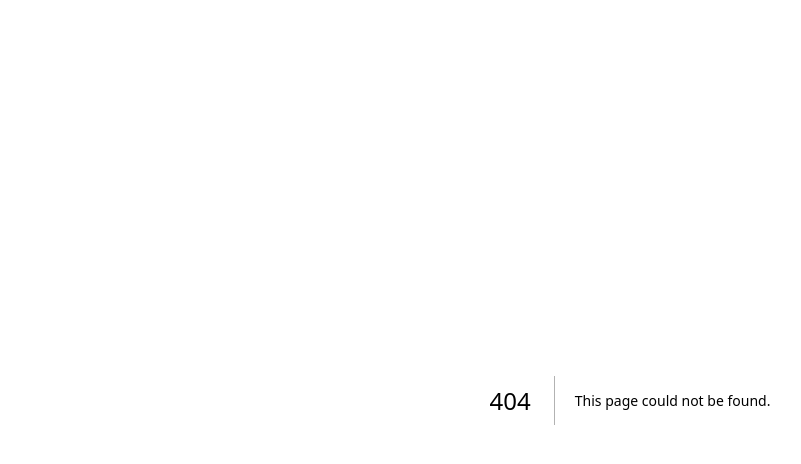
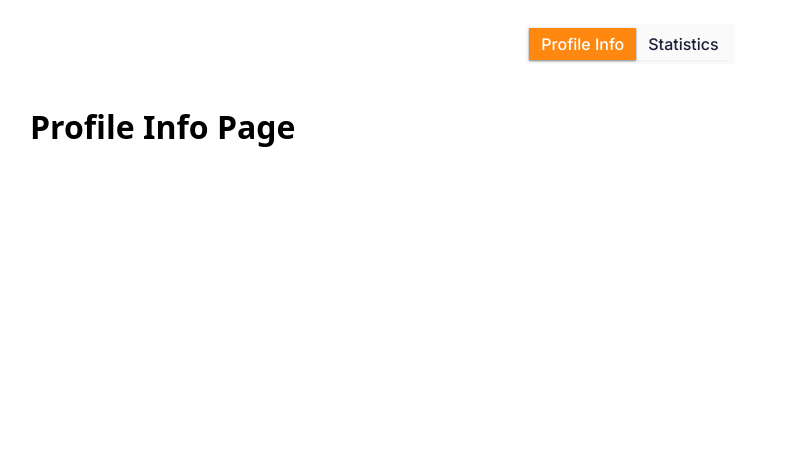
Before and after one commit to NotDmitry/social-media-network_nextjs, a Next.js app: page /profile in a window 1280 px wide. Before the commit this address had no page. Shown: the top 464 px of the page, without its empty margins (10-811 px from the left). Built offline with nearby package versions, Linux system fonts and the light colour scheme.

Commit message:
feat: add profile pages common layout

```diff
--- /dev/null
+++ b/app/profile/_components/ProfileNavigation/index.tsx
@@ -0,0 +1,28 @@
+'use client';
+import Link from 'next/link';
+import { usePathname } from 'next/navigation';
+import { ROUTES } from '@/_app/routes';
+import './style.css';
+
+function ProfileNavigation() {
+  const pathName = usePathname();
+
+  return (
+    <nav className='profile-layout-navigation'>
+      <Link
+        className={`profile-layout-link${pathName === ROUTES.profile ? ' active' : ''}`}
+        href={ROUTES.profile}
+      >
+        Profile Info
+      </Link>
+      <Link
+        className={`profile-layout-link${pathName === ROUTES.statistics ? ' active' : ''}`}
+        href={ROUTES.statistics}
+      >
+        Statistics
+      </Link>
+    </nav>
+  );
+}
+
+export default ProfileNavigation;
--- /dev/null
+++ b/app/profile/_components/ProfileNavigation/style.css
@@ -0,0 +1,27 @@
+.profile-layout-navigation {
+  display: flex;
+  height: 40px;
+  padding: 4px;
+  background-color: var(--background-fill-surface);
+}
+
+.profile-layout-link {
+  display: flex;
+  align-items: center;
+  justify-content: center;
+  padding: 0 12px;
+  box-shadow: 0 1px 2px 0 rgba(0, 0, 0, 0.05);
+  font-family: var(--second-family);
+  font-size: 1rem;
+  font-weight: 500;
+  line-height: 150%;
+  color: var(--component-text-dark);
+  text-decoration: none;
+  transition: all 0.25s ease-in-out;
+
+  &.active {
+    box-shadow: 0 1px 2px 0 rgba(0, 0, 0, 0.5);
+    background-color: var(--color-feedback-positive-500);
+    color: var(--color-neutral-white);
+  }
+}
--- /dev/null
+++ b/app/profile/layout-style.css
@@ -0,0 +1,14 @@
+.profile-layout-wrapper {
+  flex: 1;
+  display: flex;
+  flex-direction: column;
+  align-items: center;
+  gap: clamp(12px, 3vw, 24px);
+  padding: 24px clamp(12px, 3vw, 24px);
+}
+
+.profile-layout-content {
+  max-width: 1200px;
+  min-width: 0;
+  width: 100%;
+}
--- /dev/null
+++ b/app/profile/layout.tsx
@@ -0,0 +1,13 @@
+import ProfileNavigation from './_components/ProfileNavigation';
+import './layout-style.css';
+
+export default function ProfileLayout({ children }: LayoutProps<'/profile'>) {
+  return (
+    <div className='profile-layout-wrapper'>
+      <ProfileNavigation />
+      <div className='profile-layout-content'>
+        {children}
+      </div>
+    </div>
+  );
+}
--- /dev/null
+++ b/app/profile/page.tsx
@@ -0,0 +1 @@
+export { default } from '@/_pages/ProfileInfoPage';
--- /dev/null
+++ b/app/profile/statistics/page.tsx
@@ -0,0 +1 @@
+export { default } from '@/_pages/ProfileStatisticsPage';
--- /dev/null
+++ b/src/_app/routes.ts
@@ -0,0 +1,8 @@
+export const ROUTES = {
+  home: '/',
+  signIn: '/sign-in',
+  signUp: '/sign-up',
+  profile: '/profile',
+  statistics: '/profile/statistics',
+  error: '/error',
+} as const;
--- /dev/null
+++ b/src/_pages/ProfileInfoPage/index.tsx
@@ -0,0 +1,7 @@
+function ProfileInfoPage() {
+  return (
+    <h1>Profile Info Page</h1>
+  );
+}
+
+export default ProfileInfoPage;
```
Also changed, not shown: src/_pages/ProfileStatisticsPage/index.tsx (added, +7 -0 lines).
